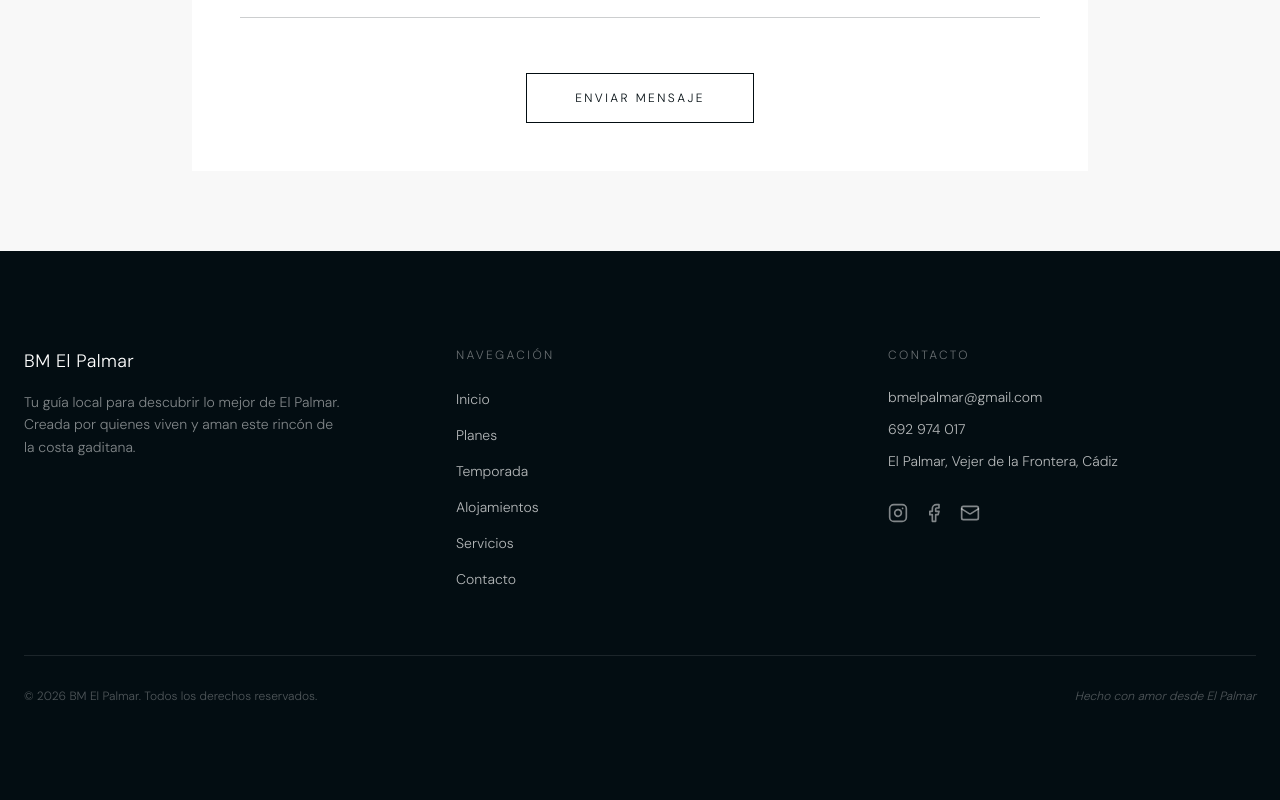
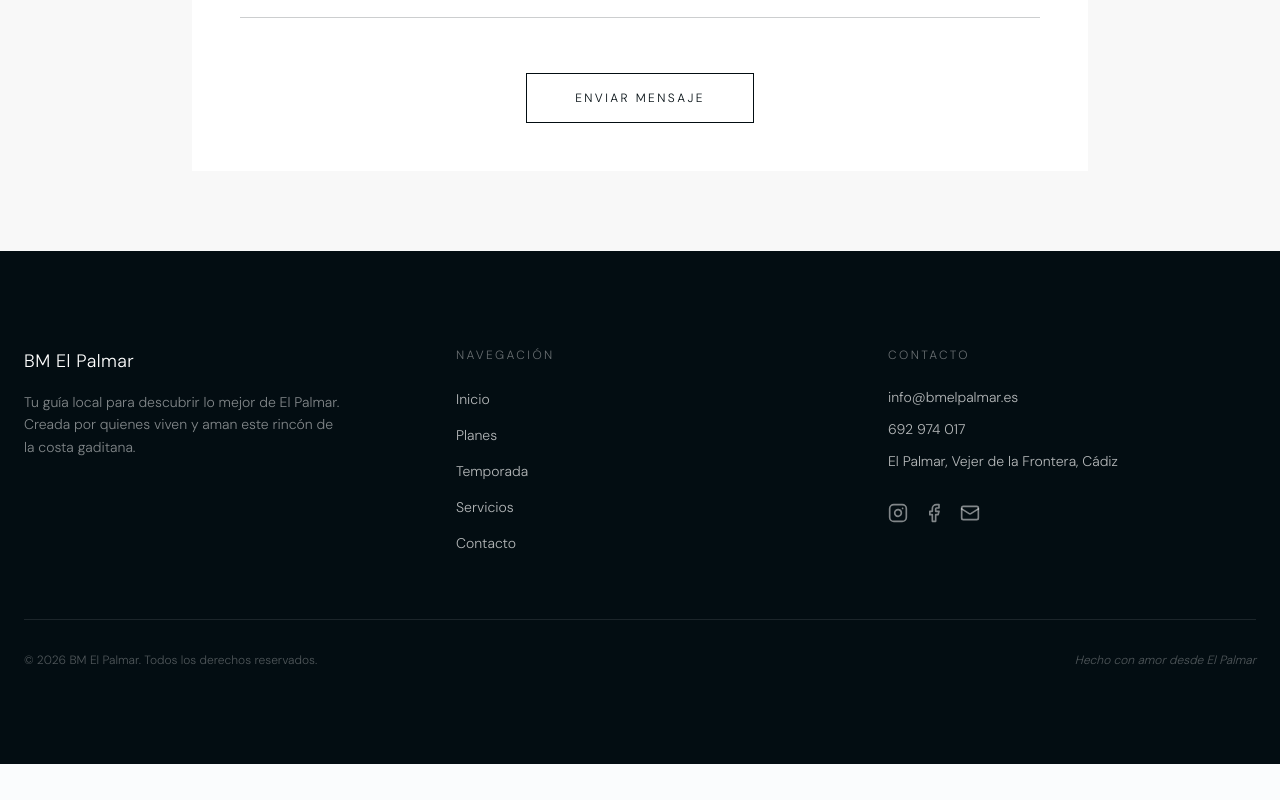
Before and after one commit to bmelpalmar/bmelpalmar-web, a Next.js app: page / in a window 1280 px wide. Shown: the part 5808-6608 px from the top of the page. After the commit the page ends 6572 px from the top, so only its background shows below. Built offline with nearby package versions, Linux system fonts and the light colour scheme.

Commit message:
Update footer email address to new contact

```diff
--- a/components/landing/footer.tsx
+++ b/components/landing/footer.tsx
@@ -13,7 +13,7 @@ const socialLinks = [
   },
   {
     name: "Email",
-    href: "mailto:bmelpalmar@gmail.com",
+    href: "mailto:info@bmelpalmar.es",
     icon: Mail,
   },
 ]
@@ -22,7 +22,6 @@ const navLinks = [
   { name: "Inicio", href: "#inicio" },
   { name: "Planes", href: "#planes" },
   { name: "Temporada", href: "#temporada" },
-  { name: "Alojamientos", href: "#alojamientos" },
   { name: "Servicios", href: "#servicios" },
   { name: "Contacto", href: "#contacto" },
 ]
@@ -70,10 +69,10 @@ export function Footer() {
             </p>
             <div className="space-y-3 mb-8">
               <a
-                href="mailto:bmelpalmar@gmail.com"
+                href="mailto:info@bmelpalmar.es"
                 className="block text-white/70 text-sm font-light hover:text-white transition-colors"
               >
-                bmelpalmar@gmail.com
+                info@bmelpalmar.es
               </a>
               <a
                 href="tel:+34692974017"
```
